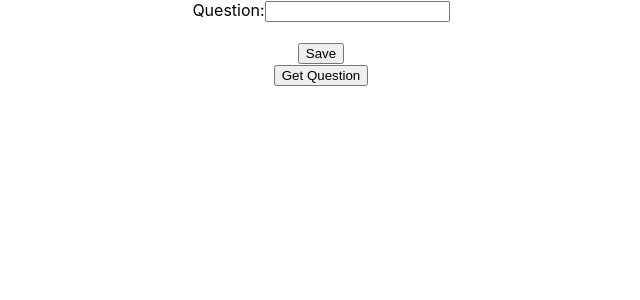
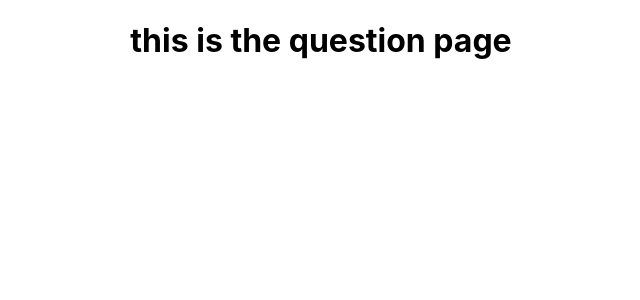
Before and after one commit to Alba599/Cooking-World, a React (Create React App) app in the folder client/cooking-app/: page /question in a window 1280 px wide. Shown: the top 300 px of the page, without its empty margins (319-959 px from the left). Built offline with nearby package versions, Linux system fonts and the light colour scheme.

Commit message:
create links to question pages

```diff
--- a/client/cooking-app/src/App.js
+++ b/client/cooking-app/src/App.js
@@ -1,72 +1,22 @@
 // Don't forget to import useState and useEffect
 import React, { useState, useEffect } from "react";
 import $ from "jquery";
+import Home from "./Home";
+import Question from "./Question";
 import "./App.css";
+import { BrowserRouter as Router, Switch, Route, Link } from "react-router-dom";
 
-function App() {
-  // Create state for both API fields one by one using useState
-  // const [status, setStatus] = useState(null);
-  // const [version, setVersion] = useState(null);
-
-  const [question, setQuestion] = useState("");
-  const [questions, setQuestions] = useState([]);
-
-  const handleQuestion = (event) => {
-    setQuestion(event.target.value);
-  };
-
-  const saveQuestion = async () => {
-    const response = await $.post("http://localhost:8000/savequestion", {
-      question_text: question,
-      question_created: new Date(),
-    });
-    console.log(response);
-  };
-
-  // useEffect replaces componentDidMount and componentDidUpdate
-  useEffect(() => {
-    // fetch("http://localhost:8000")
-    //   .then((data) => data.json())
-    //   .then((response) => {
-    //     console.log(response);
-    // setStatus(response.status);
-    //   // setVersion(response.version);
-    // });
-  });
-
-  // Render the two API fields
-  // const statusText = status
-  //   ? "The server is working"
-  //   : "The server is not working";
-
-  const fetchQuestions = () => {
-    const resp = fetch("http://localhost:8000/getallquestions")
-      .then((data) => data.json())
-      .then((response) => {
-        console.log(response);
-        setQuestions(response);
-      });
-  };
-  return (
-    <div className="App">
-      <form>
-        <label>
-          Question:
-          <input type="text" onChange={handleQuestion} />
-        </label>
-      </form>
-      <br></br>
-      <button onClick={saveQuestion}>Save</button>
-      <br></br>
-      <button onClick={fetchQuestions}>Get Question</button>
-      <br></br>
-      <div>
-        {questions.map((q) => (
-          <p key={q.question_id}>{q.question_text}</p>
-        ))}
+class App extends React.Component {
+  render() {
+    return (
+      <div className="App">
+        <Router>
+          <Route path="/" exact component={Home} />
+          <Route path="/question" exact component={Question} />
+        </Router>
       </div>
-    </div>
-  );
+    );
+  }
 }
 
 export default App;
--- /dev/null
+++ b/client/cooking-app/src/Home.js
@@ -0,0 +1,56 @@
+import React, { useState, useEffect } from "react";
+import $ from "jquery";
+import "./App.css";
+import { Link } from "react-router-dom";
+
+function Home() {
+  const [question, setQuestion] = useState("");
+  const [questions, setQuestions] = useState([]);
+
+  const handleQuestion = (event) => {
+    setQuestion(event.target.value);
+  };
+
+  const saveQuestion = async () => {
+    const response = await $.post("http://localhost:8000/savequestion", {
+      question_text: question,
+      question_created: new Date(),
+    });
+    console.log(response);
+  };
+
+  useEffect(() => {});
+
+  const fetchQuestions = () => {
+    const resp = fetch("http://localhost:8000/getallquestions")
+      .then((data) => data.json())
+      .then((response) => {
+        console.log(response);
+        setQuestions(response);
+      });
+  };
+  return (
+    <div className="App">
+      <form>
+        <label>
+          Question:
+          <input type="text" onChange={handleQuestion} />
+        </label>
+      </form>
+      <br></br>
+      <button onClick={saveQuestion}>Save</button>
+      <br></br>
+      <button onClick={fetchQuestions}>Get Question</button>
+      <br></br>
+      <div>
+        {questions.map((q) => (
+          <p key={q.question_id}>
+            <Link to="/question/">{q.question_text}</Link>
+          </p>
+        ))}
+      </div>
+    </div>
+  );
+}
+
+export default Home;
--- /dev/null
+++ b/client/cooking-app/src/Question.js
@@ -0,0 +1,11 @@
+import React from "react";
+
+function Question() {
+  return (
+    <div>
+      <h1>this is the question page</h1>
+    </div>
+  );
+}
+
+export default Question;
```
Also changed, not shown: 1 other file (tests, documents, lock files or other folders).
